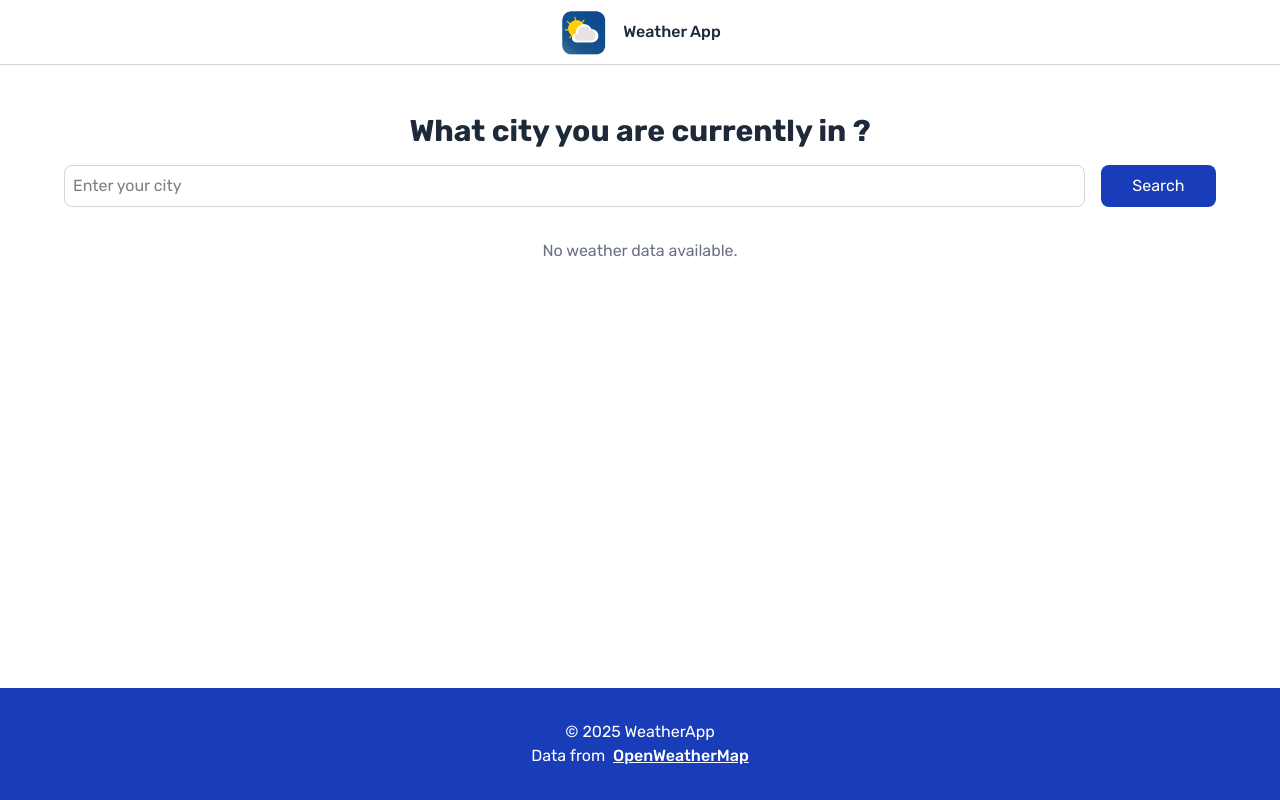
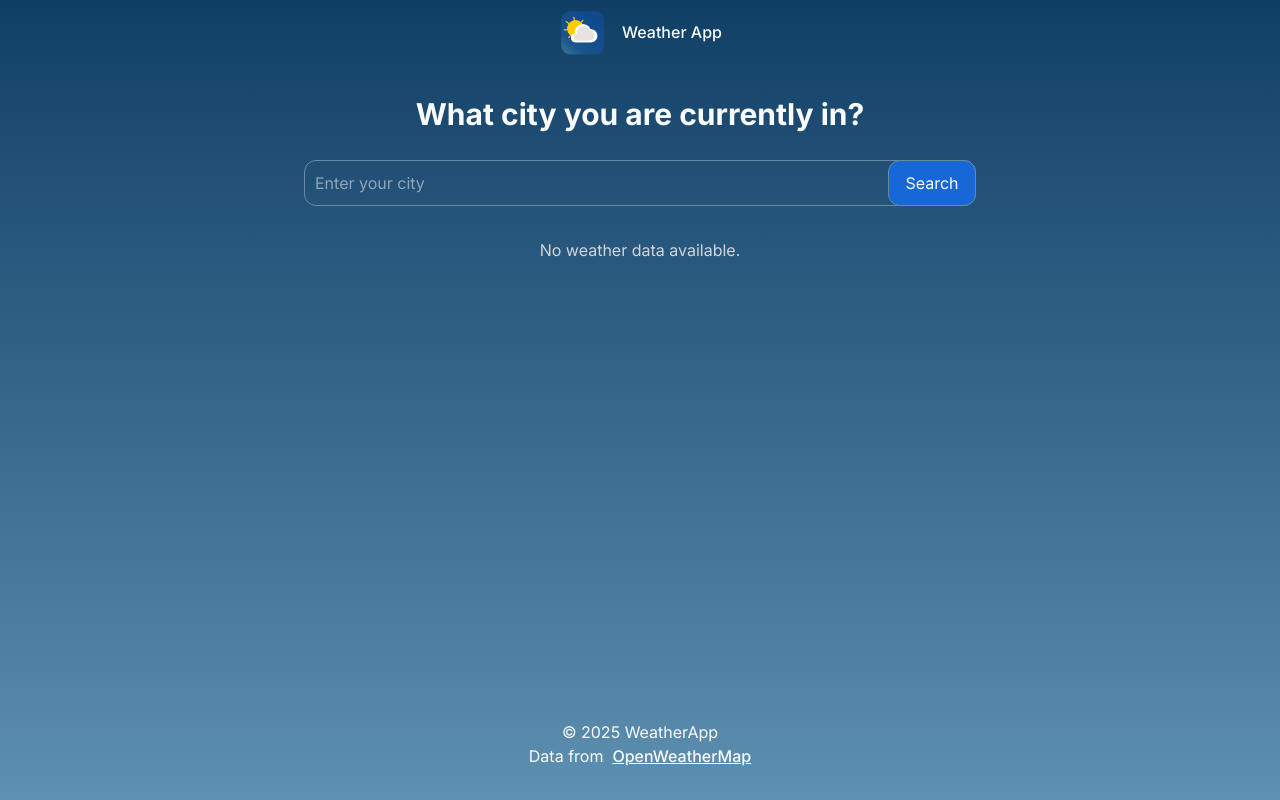
Before and after one commit to ilyasmdn/weather-app, a React (Vite) app: page / in a window 1280 px wide. Built offline with nearby package versions, Linux system fonts and the light colour scheme.

Commit message:
upgrade ui/ux

```diff
--- a/index.html
+++ b/index.html
@@ -7,10 +7,10 @@
     <title>Weather App</title>
     <link rel="preconnect" href="https://fonts.googleapis.com">
     <link rel="preconnect" href="https://fonts.gstatic.com" crossorigin>
-    <link href="https://fonts.googleapis.com/css2?family=Rubik:ital,wght@0,300..900;1,300..900&display=swap" rel="stylesheet">
+    <link href="https://fonts.googleapis.com/css2?family=Inter:ital,wght@0,300..900;1,300..900&display=swap" rel="stylesheet">
   </head>
   <body class="font-rubik">
-    <div class=" flex flex-col min-h-screen" id="root"></div>
+    <div class=" flex flex-col min-h-screen bg-gradient-to-b from-[#103f66] to-[#5e90b1]" id="root"></div>
     <script type="module" src="/src/main.tsx"></script>
   </body>
 </html>
--- a/package.json
+++ b/package.json
@@ -11,6 +11,7 @@
   },
   "dependencies": {
     "@tailwindcss/vite": "^4.0.14",
+    "lucide-react": "^0.487.0",
     "react": "^19.0.0",
     "react-dom": "^19.0.0",
     "tailwindcss": "^4.0.14"
--- a/src/App.tsx
+++ b/src/App.tsx
@@ -14,14 +14,42 @@ function App() {
     icon: string;
     humidity: number;
     windSpeed: number;
-    isLoading: boolean;
     error: string;
   };
 
   const [weatherData, setWeatherData] = useState<WeatherData | null>(null);
+
+  const [isLoading, setLoading] = useState<boolean>(false)
+
   const handleWeatherDataChange = async (city: string) => {
-    const data = await fetchWeather(city);
-    setWeatherData(data);
+    setLoading(true); // Set loading to true before fetching
+    try {
+      const data = await fetchWeather(city);
+
+      // Assuming fetchWeather returns data that matches the WeatherData shape
+      setWeatherData({
+        city: city,
+        temperature: data.temperature,
+        description: data.description,
+        icon: data.icon,
+        humidity: data.humidity,
+        windSpeed: data.windSpeed,
+        error: "" // Clear any previous errors
+      });
+    } catch (error) {
+      // Handle error if fetch fails
+      setWeatherData({
+        city: "",
+        temperature: 0,
+        description: "",
+        icon: "",
+        humidity: 0,
+        windSpeed: 0,
+        error: "Failed to fetch weather data."
+      });
+    } finally {
+      setLoading(false);
+    }
   };
 
   return (
@@ -37,11 +65,11 @@ function App() {
             icon={weatherData.icon}
             humidity={weatherData.humidity}
             windSpeed={weatherData.windSpeed}
-            isLoading={weatherData.isLoading}
+            isLoading={isLoading}
             error={weatherData.error}
           />
         ) : (
-          <p className="text-center text-gray-500">No weather data available.</p>
+          <p className="text-center text-gray-300">No weather data available.</p>
         )}
       </main>
       <Footer />
--- a/src/components/Footer.tsx
+++ b/src/components/Footer.tsx
@@ -1,11 +1,11 @@
 const Footer = () => {
   return (
-    <footer className="flex flex-col items-center justify-center mt-10 p-8 bg-blue-800">
-      <p className="text-white">&copy; {new Date().getFullYear()} WeatherApp</p>
-      <p className="text-white">
+    <footer className="flex flex-col items-center justify-center mt-10 p-8">
+      <p className="text-text">&copy; {new Date().getFullYear()} WeatherApp</p>
+      <p className="text-text">
         Data from &nbsp;
         <a
-        className="underline font-medium"
+        className="underline font-medium text-text"
         href="https://openweathermap.org/"
         target="_blank"
         rel="noopener noreferrer"
--- a/src/components/Header.tsx
+++ b/src/components/Header.tsx
@@ -2,9 +2,9 @@ import icon from '../assets/icon.png'
 
 const Header = () => {
   return (
-    <header className='sticky top-0 flex bg-white py-2 items-center justify-center gap-4 border-b border-gray-300'>
+    <header className='flex py-2 items-center justify-center gap-4'>
         <img src={icon} className='h-12' />
-        <p className='font-medium text-gray-800'>Weather App</p>
+        <p className='font-medium text-text'>Weather App</p>
     </header>
   )
 }
--- a/src/components/WeatherDisplay.tsx
+++ b/src/components/WeatherDisplay.tsx
@@ -1,13 +1,46 @@
+import {
+  Sun,
+  CloudRain,
+  Cloud,
+  Snowflake,
+  CloudLightning,
+  CloudDrizzle,
+  Wind,
+  CloudSun,
+} from "lucide-react";
+import { JSX } from "react";
+
 interface WeatherDisplayProps {
-  city: string,
-  temperature: number,
-  description: string,
-  icon: string,
-  humidity?: number,
-  windSpeed?: number,
-  isLoading: boolean,
-  error?: string
+  city: string;
+  temperature: number;
+  description: string;
+  icon: string;
+  humidity?: number;
+  windSpeed?: number;
+  isLoading: boolean;
+  error?: string;
 }
+
+const color = "#fafbfc";
+const size = 72;
+
+const iconMap: Record<string, JSX.Element> = {
+  Clear: <Sun size={size} color={color} />,
+  Rain: <CloudRain size={size} color={color} />,
+  Clouds: <CloudSun size={size} color={color} />,
+  Drizzle: <CloudDrizzle size={size} color={color} />,
+  Thunderstorm: <CloudLightning size={size} color={color} />,
+  Snow: <Snowflake size={size} color={color} />,
+  Mist: <Wind size={size} color={color} />,
+  Smoke: <Wind size={size} color={color} />,
+  Haze: <Wind size={size} color={color} />,
+  Dust: <Wind size={size} color={color} />,
+  Fog: <Wind size={size} color={color} />,
+  Sand: <Wind size={size} color={color} />,
+  Ash: <Wind size={size} color={color} />,
+  Squall: <Wind size={size} color={color} />,
+  Tornado: <Wind size={size} color={color} />,
+};
 
 const WeatherDisplay: React.FC<WeatherDisplayProps> = ({
   city,
@@ -17,26 +50,39 @@ const WeatherDisplay: React.FC<WeatherDisplayProps> = ({
   humidity,
   windSpeed,
   isLoading,
-  error
+  error,
 }) => {
-
-  if (isLoading)
-    return <div>Loading...</div>;
-
-  if (error)
-    return <div>Error: {error}</div>;
-
-  return (
-    <div className="weather-display text-center bg-blue-800 border border-gray-300 p-6 rounded-lg shadow-lg max-w-sm mx-auto">
-      <h2 className="text-white text-2xl font-semibold mb-2">{city}</h2>
-      <img src={icon} alt={description} className="w-24 h-24 mx-auto mb-4" />
-      <p className="text-xl font-medium text-gray-200 mb-2">{description}</p>
-      <p className="text-gray-200 text-3xl font-bold mb-2">{temperature}°C</p>
-      {humidity && <p className="text-sm text-gray-400">Humidity: {humidity}%</p>}
-      {windSpeed && <p className="text-sm text-gray-400">Wind Speed: {windSpeed} km/h</p>}
+  return isLoading ? (
+    // Display a spinner when loading
+    <div className="flex justify-center items-center">
+      <div className="border-t-4 border-blue-500 border-solid w-12 h-12 rounded-full animate-spin"></div>
+    </div>
+  ) : error ? (
+    // Display error message if there's an error
+    <p className="text-center text-red-500">{error}</p>
+  ) : (
+    // Display weather data if available
+    <div className="weather-display text-center bg-black/10 backdrop-blur-lg border border-border px-8 py-6 rounded-2xl shadow-xl max-w-sm mx-auto flex flex-col sm:flex-row items-center gap-6">
+      <div className="flex flex-col flex-1 items-center sm:items-start text-text">
+        <h1 className="text-3xl md:text-4xl font-semibold leading-tight mb-1.5">
+          {city}
+        </h1>
+        <h3 className="text-xl font-normal text-gray-300 capitalize mb-1.5">{description}</h3>
+        <h2 className="text-5xl font-bold mb-3">{temperature}°C</h2>
+        {humidity !== undefined && (
+          <p className="text-base text-gray-300">Humidity: {humidity}%</p>
+        )}
+        {windSpeed !== undefined && (
+          <p className="text-base text-gray-300">
+            Wind Speed: {windSpeed} km/h
+          </p>
+        )}
+      </div>
+      <div className="shrink-0">
+        {iconMap[icon] || <Cloud size={72} color={color} />}
+      </div>
     </div>
   );
-
 };
 
 export default WeatherDisplay;
--- a/src/components/WeatherSearch.tsx
+++ b/src/components/WeatherSearch.tsx
@@ -18,19 +18,19 @@ const WeatherSearch: React.FC<WeatherSearchProps> = ({ onSearch }) => {
       };
 
   return (
-    <div className="w-full py-8 px-16">
-        <h2 className="py-4 text-3xl font-bold text-center text-gray-800">What city you are currently in ?</h2>
-        <div className="flex gap-4">
+    <div className="w-full pt-4 pb-8 px-16">
+        <h2 className="py-4 text-3xl font-bold text-center text-text">What city you are currently in?</h2>
+        <div className="mt-3 relative max-w-2xl mx-auto">
             <input
                 type="text"
                 value={city}
                 onChange={(e) => handleChangeCity(e)}
                 placeholder="Enter your city"
-                className="w-full p-2 border border-gray-300 rounded-lg"
+                className="w-full text-text p-2.5 border border-border rounded-xl outline-none"
             />
             <button
             onClick={handleSearchClick}
-                className="w-32 p-2 bg-blue-800 text-white rounded-lg cursor-pointer hover:bg-blue-900 transition duration-300"
+                className="absolute right-0 top-0 p-2.5 w-22 border border-border bg-primary text-text rounded-xl cursor-pointer hover:bg-primary/50 transition"
             >
                 Search
             </button>
--- a/src/index.css
+++ b/src/index.css
@@ -1,5 +1,8 @@
 @import "tailwindcss";
 
 @theme {
-  --font-rubik: "Rubik", sans-serif;
+  --font-rubik: "Inter", sans-serif;
+  --color-primary: #1668d8;
+  --color-border: #688ba3;
+  --color-text: #fafbfc;
 }
--- a/src/utils/fetchWeather.ts
+++ b/src/utils/fetchWeather.ts
@@ -15,10 +15,9 @@ export async function fetchWeather(city: string) {
         city: data.name,
         temperature: data.main.temp,
         description: data.weather[0].description,
-        icon: `https://openweathermap.org/img/wn/${data.weather[0].icon}.png`,
+        icon: data.weather[0].main,
         humidity: data.main.humidity,
         windSpeed: data.wind.speed,
-        isLoading: false,
         error: ""
       };
     } catch (error) {
@@ -29,8 +28,7 @@ export async function fetchWeather(city: string) {
         description: "",
         icon: "",
         humidity: 0,
-        windSpeed: 0,
-        isLoading: false,
+        windSpeed: 0
       };
     }
 }
```
Also changed, not shown: 2 other files (tests, documents, lock files or other folders).
